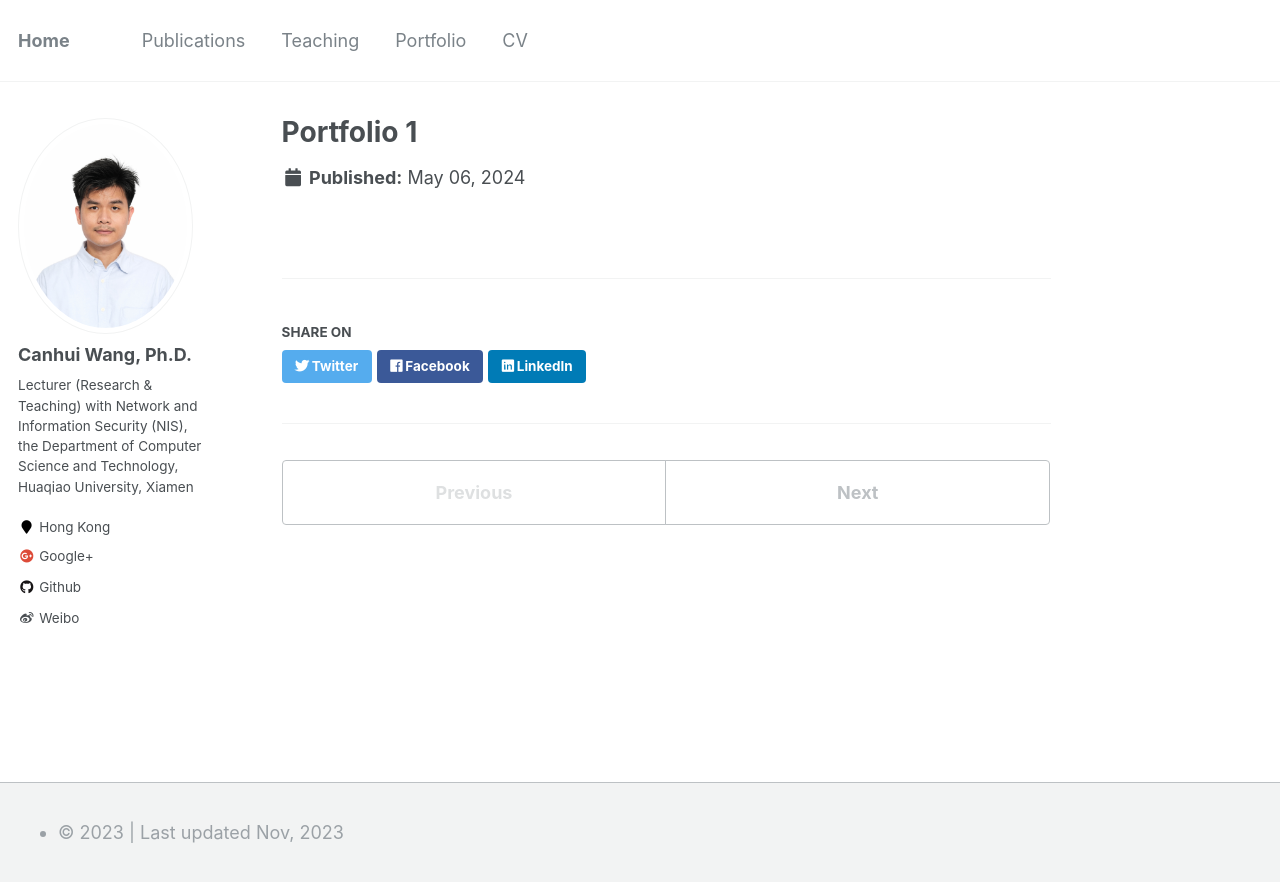
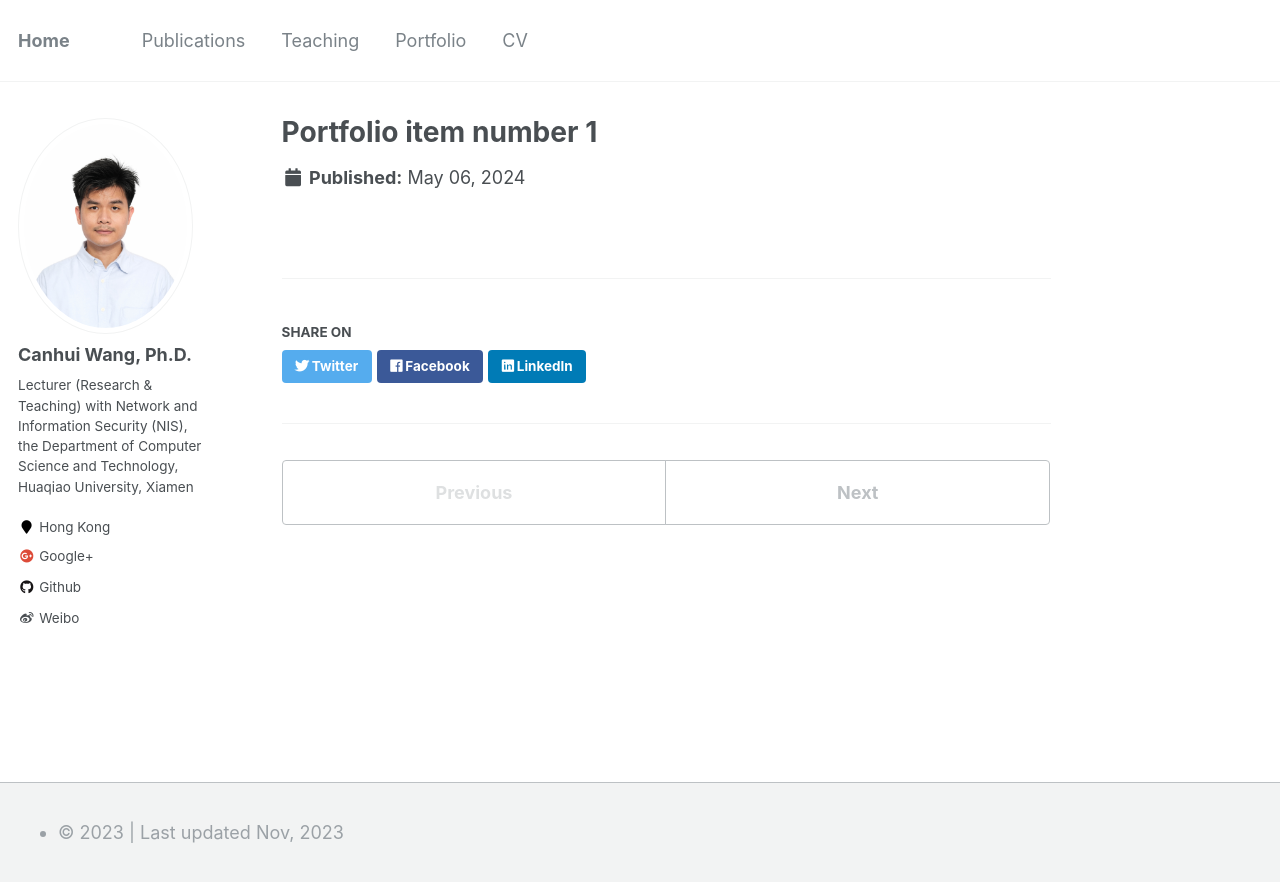
Before and after one commit to Canhui/canhui.github.io, a Jekyll site: the page built from _portfolio/portfolio-1.html, in a window 1280 px wide. Shown: the top 882 px of the page. Built offline with Jekyll 4.4.1, drawn with Linux system fonts in a browser that asks for light colours.

Commit message:
Update portfolio-1.html

```diff
--- a/_portfolio/portfolio-1.html
+++ b/_portfolio/portfolio-1.html
@@ -1,4 +1,5 @@
 ---
+title: "Portfolio item number 1"
 excerpt: "Short description of portfolio item number 1<br/><img src='/images/500x300.png'>"
 excerpt: "Short description of portfolio item number 1<br/><img src='/images/500x300.png'>"
 collection: portfolio
```
